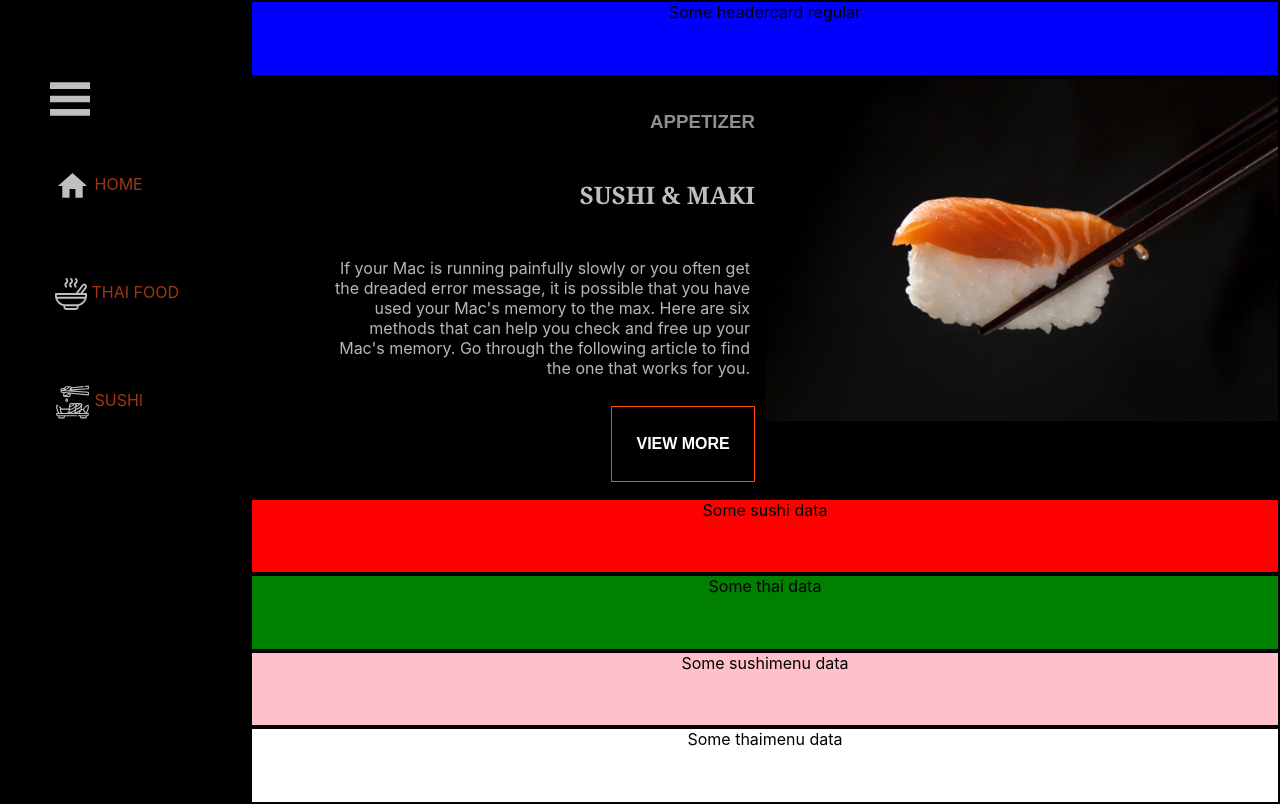
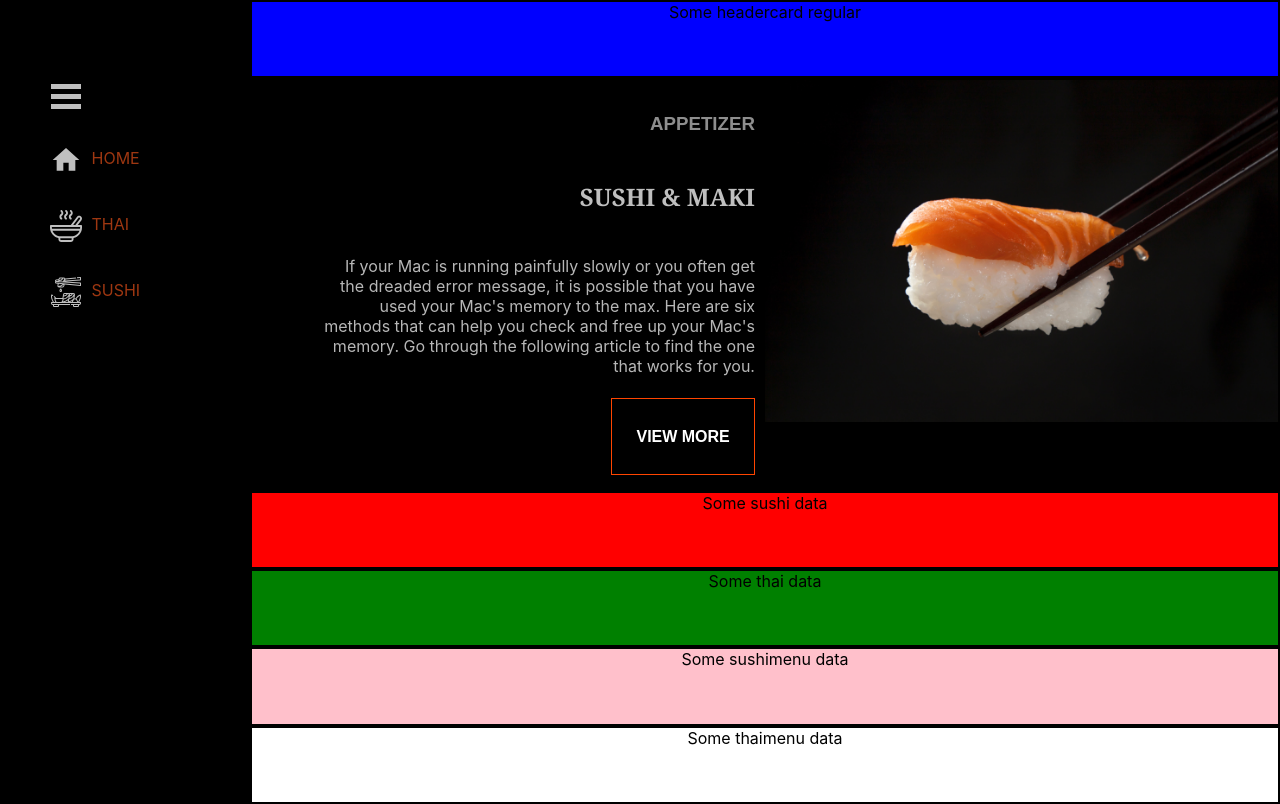
Before and after one commit to tanettrimas/beachhouse-client, a React (Create React App) app: page / in a window 1280 px wide. Built offline with nearby package versions, Linux system fonts and the light colour scheme.

Commit message:
Fixed svg icon size to look better

```diff
--- a/src/components/Icons/Icons.component.jsx
+++ b/src/components/Icons/Icons.component.jsx
@@ -9,7 +9,13 @@ import Mail from './../../assets/svg/email.svg';
 const HamburgerIcon = ({ width, height }) => {
   return (
     <>
-      <img src={Hamburger} width={width} height={height} alt='Hamburger Icon' />
+      <img
+        src={Hamburger}
+        width={width}
+        height={height}
+        style={{ paddingLeft: '1px' }}
+        alt='Hamburger Icon'
+      />
     </>
   );
 };
--- a/src/components/Sidebar/Sidebar.component.jsx
+++ b/src/components/Sidebar/Sidebar.component.jsx
@@ -11,22 +11,16 @@ const SideBar = () => {
   return (
     <ul style={{ padding: '3rem 0' }}>
       <li>
-        <HamburgerIcon width='40rem' height='50rem' />
+        <HamburgerIcon width='30rem' height='45rem' />
       </li>
       <li>
-        <p>
-          <HomeIcon width='35rem' height='50rem' /> HOME
-        </p>
+        <HomeIcon width='32rem' height='50rem' /> <span>HOME</span>
       </li>
       <li>
-        <p>
-          <ThaiIcon width='32rem' height='50rem' /> THAI FOOD
-        </p>
+        <ThaiIcon width='32rem' height='50rem' /> <span> THAI</span>
       </li>
       <li>
-        <p>
-          <SushiIcon width='35rem' height='50rem' /> SUSHI
-        </p>
+        <SushiIcon width='32rem' height='50rem' /> <span>SUSHI</span>
       </li>
     </ul>
   );
--- a/src/components/Sidebar/sidebar.style.css
+++ b/src/components/Sidebar/sidebar.style.css
@@ -13,7 +13,7 @@ img {
   vertical-align: middle;
 }
 
-p {
+span {
   color: #9e3711;
   padding: 5px;
 }
```
